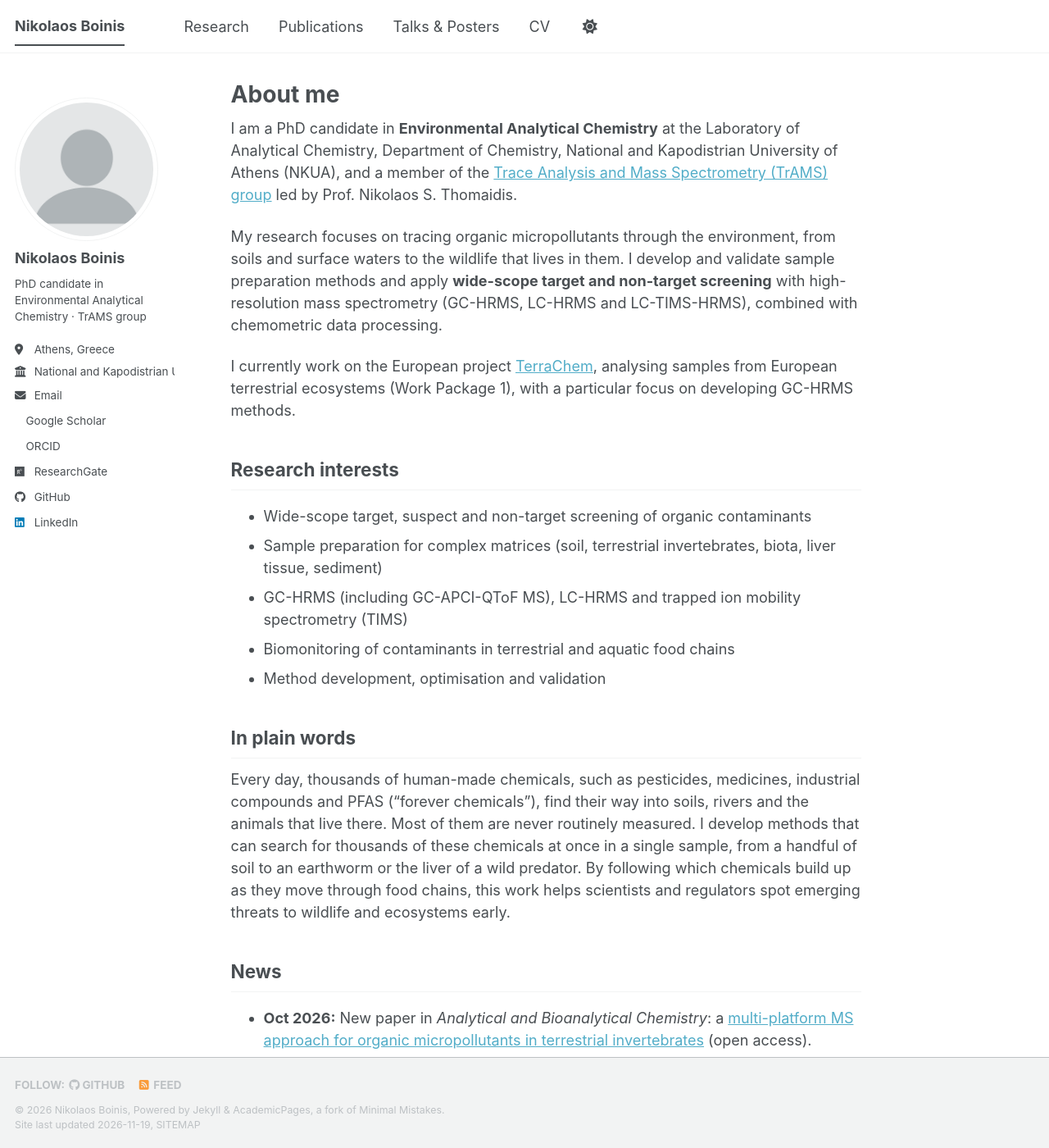
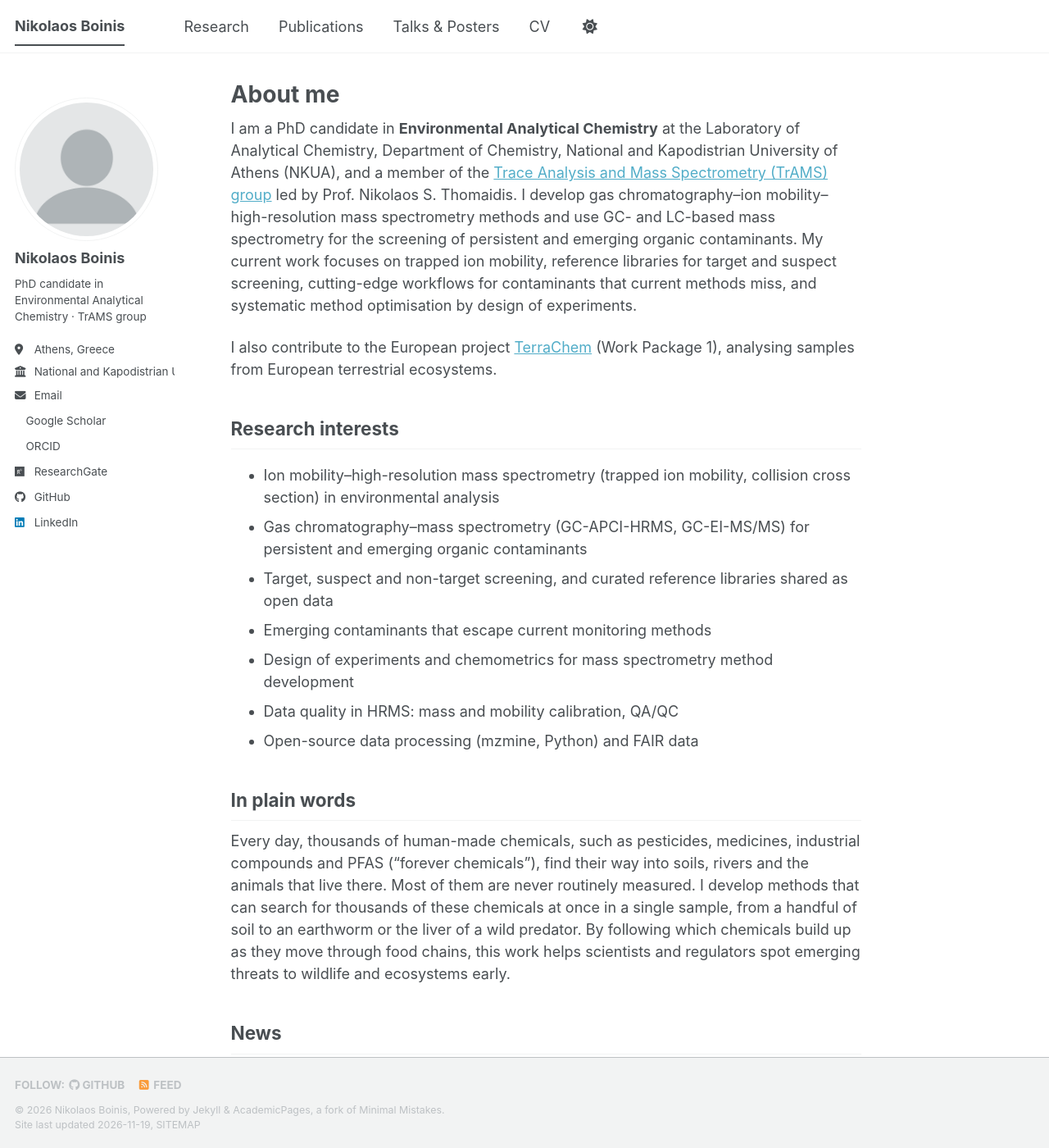
Before and after one commit to nboinis/nboinis.github.io, a Jekyll site: the page built from _pages/about.md, in a window 1280 px wide and 1400 px high. Shown: the whole window at 82% size. Built offline with Jekyll 4.4.1, drawn with Linux system fonts in a browser that asks for light colours; a script bundle is joined from its source files by our own code; a style sheet for code colours, icons or effects is not loaded.

Commit message:
Update about.md

```diff
--- a/_pages/about.md
+++ b/_pages/about.md
@@ -7,19 +7,19 @@ redirect_from:
   - /about.html
 ---
 
-I am a PhD candidate in **Environmental Analytical Chemistry** at the Laboratory of Analytical Chemistry, Department of Chemistry, National and Kapodistrian University of Athens (NKUA), and a member of the [Trace Analysis and Mass Spectrometry (TrAMS) group](https://trams.chem.uoa.gr/) led by Prof. Nikolaos S. Thomaidis.
+I am a PhD candidate in **Environmental Analytical Chemistry** at the Laboratory of Analytical Chemistry, Department of Chemistry, National and Kapodistrian University of Athens (NKUA), and a member of the [Trace Analysis and Mass Spectrometry (TrAMS) group](https://trams.chem.uoa.gr/) led by Prof. Nikolaos S. Thomaidis. I develop gas chromatography–ion mobility–high-resolution mass spectrometry methods and use GC- and LC-based mass spectrometry for the screening of persistent and emerging organic contaminants. My current work focuses on trapped ion mobility, reference libraries for target and suspect screening, cutting-edge workflows for contaminants that current methods miss, and systematic method optimisation by design of experiments.
 
-My research focuses on tracing organic micropollutants through the environment, from soils and surface waters to the wildlife that lives in them. I develop and validate sample preparation methods and apply **wide-scope target and non-target screening** with high-resolution mass spectrometry (GC-HRMS, LC-HRMS and LC-TIMS-HRMS), combined with chemometric data processing.
-
-I currently work on the European project [TerraChem](https://terrachem.eu/), analysing samples from European terrestrial ecosystems (Work Package 1), with a particular focus on developing GC-HRMS methods.
+I also contribute to the European project [TerraChem](https://terrachem.eu/) (Work Package 1), analysing samples from European terrestrial ecosystems.
 
 Research interests
 ------
-* Wide-scope target, suspect and non-target screening of organic contaminants
-* Sample preparation for complex matrices (soil, terrestrial invertebrates, biota, liver tissue, sediment)
-* GC-HRMS (including GC-APCI-QToF MS), LC-HRMS and trapped ion mobility spectrometry (TIMS)
-* Biomonitoring of contaminants in terrestrial and aquatic food chains
-* Method development, optimisation and validation
+* Ion mobility–high-resolution mass spectrometry (trapped ion mobility, collision cross section) in environmental analysis
+* Gas chromatography–mass spectrometry (GC-APCI-HRMS, GC-EI-MS/MS) for persistent and emerging organic contaminants
+* Target, suspect and non-target screening, and curated reference libraries shared as open data
+* Emerging contaminants that escape current monitoring methods
+* Design of experiments and chemometrics for mass spectrometry method development
+* Data quality in HRMS: mass and mobility calibration, QA/QC
+* Open-source data processing (mzmine, Python) and FAIR data
 
 In plain words
 ------
```
